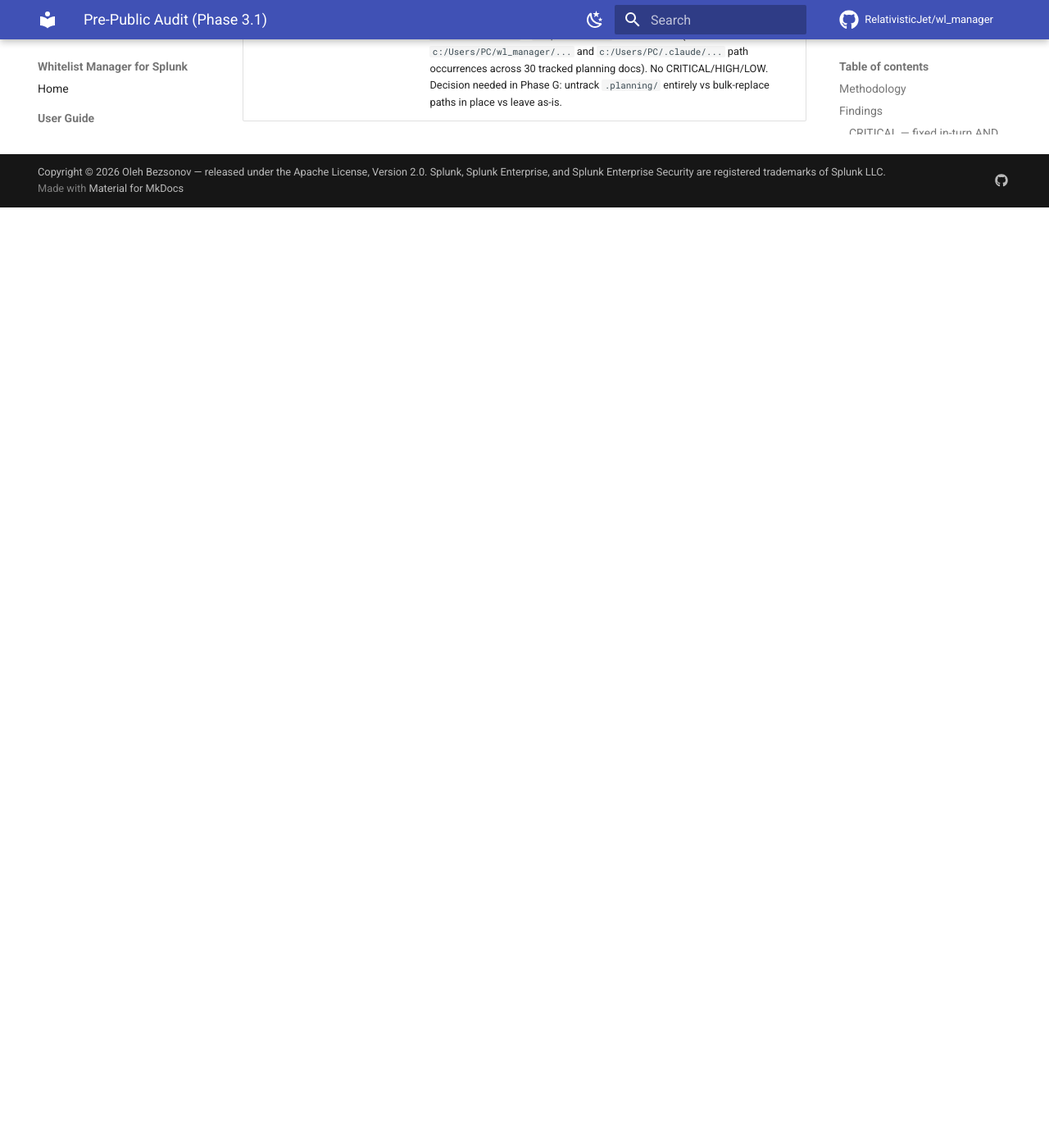
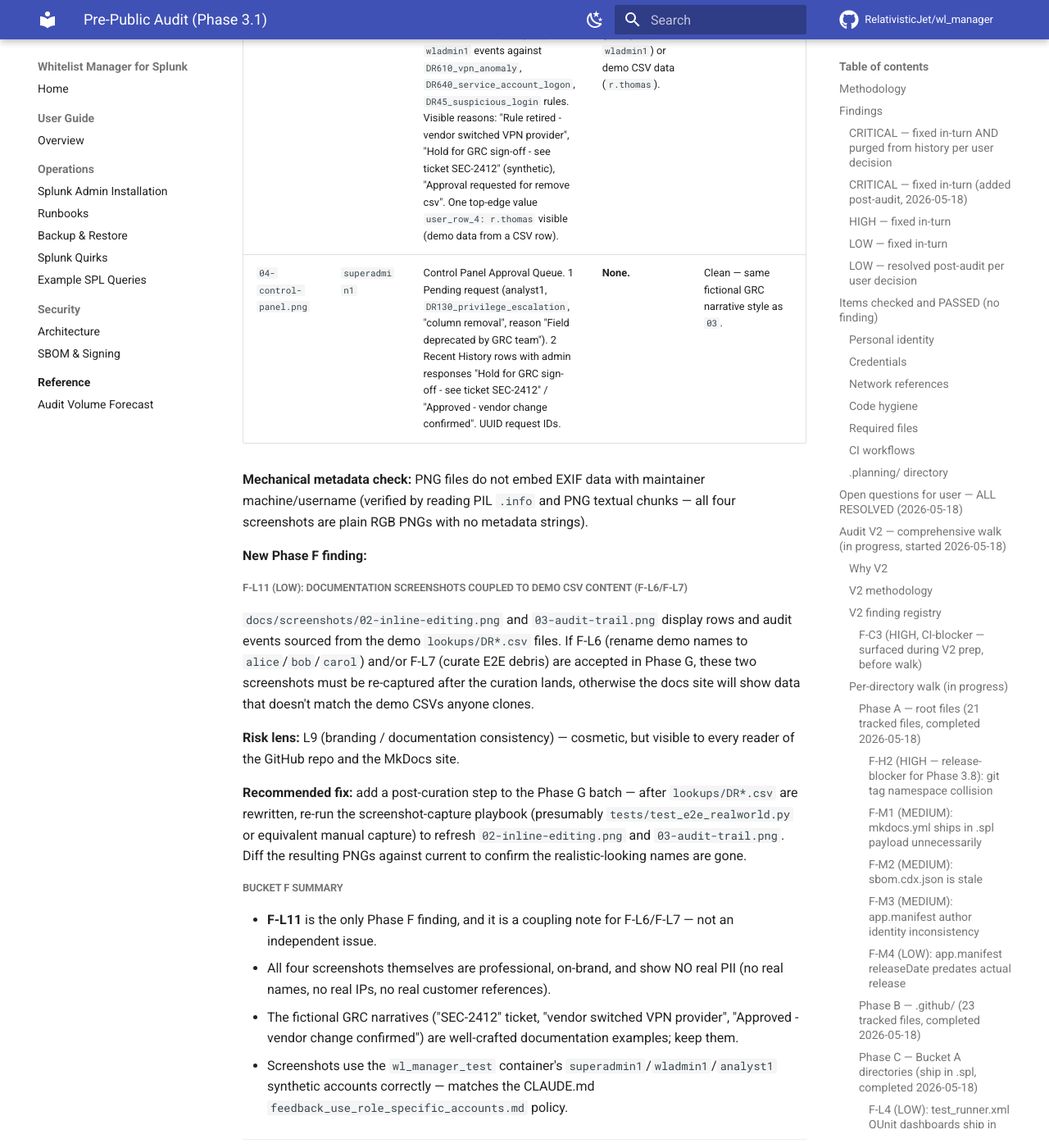
Before and after one commit to RelativisticJet/wl_manager, an MkDocs documentation site: the page built from docs/PRE_PUBLIC_AUDIT.md, in a window 1280 px wide and 1400 px high, scrolled down 25914 px. Shown: the whole window at 82% size. Built offline with MkDocs 1.6.1 and Material for MkDocs 9.7.7, drawn with Linux system fonts in a browser that asks for light colours; comment, search, counter and statistics services are not loaded; before the commit the page ends 26167 px from its top, so only the background shows below that; some of the changed text lies outside the part shown.

Commit message:
docs(release): Audit V2 Phase F (docs/screenshots/) — 1 LOW coupling note
Visual review of all 4 tracked PNGs under docs/screenshots/, all
dated 2026-05-06, captured against the dev container wl_manager_test.

Read each screenshot at full resolution. For 03-audit-trail.png
(1648×3341, the largest), cropped via PIL into top counters band +
mid Activity Log section to read individual event rows clearly.

Findings:

  - 01-main-dashboard.png — empty Whitelist Manager landing, clean.
  - 02-inline-editing.png — DR130_priv_escalation editing view,
    shows demo CSV rows (ahernandez_dev, admin_asmith, etc.). No
    real PII; coupled to F-L6/F-L7 demo-CSV findings.
  - 03-audit-trail.png — Audit Trail dashboard. Activity Log shows
    analyst1 + wladmin1 events against DR610_vpn_anomaly,
    DR640_service_account_logon, DR45_suspicious_login. Reasons
    are synthetic GRC narratives ("Hold for GRC sign-off - see
    ticket SEC-2412", "Rule retired - vendor switched VPN
    provider"). One top-edge demo row value `r.thomas` visible.
    No real PII; coupled to F-L6/F-L7 same as 02.
  - 04-control-panel.png — Approval Queue, 1 pending + 2 history
    rows. All synthetic accounts, fictional GRC narratives, UUID
    request IDs. Clean.

Mechanical EXIF check: PNGs have no metadata strings (verified via
PIL .info and PNG textual chunks) — no maintainer-machine leak.

Single new finding:

  - F-L11 (LOW): Screenshots 02-inline-editing.png and
    03-audit-trail.png display rows from the demo lookups/DR*.csv
    files. If F-L6 (rename realistic-looking names to alice/bob/
    carol) or F-L7 (curate E2E debris) lands in Phase G, these two
    screenshots must be re-captured. Coupling note, not an
    independent issue.

Phase F closes the comprehensive directory walk. Phase G next:
consolidate all V2 findings + propose batch fix authorization.

Updated revision log.

```diff
--- a/docs/PRE_PUBLIC_AUDIT.md
+++ b/docs/PRE_PUBLIC_AUDIT.md
@@ -923,7 +923,46 @@
 - `.claude/qa-failure-modes.md` and `.zap/rules.tsv` are clean — keep tracked as-is.
 - `.gitignore`-respected exclusion of all other dotdirs verified (.audit/, .firecrawl/, .superpowers/, .playwright-mcp/, etc. — no leaked content).
 
-#### Phase F — Visual review of `docs/screenshots/` — pending
+#### Phase F — Visual review of `docs/screenshots/` (completed 2026-05-18)
+
+**Scope walked:** 4 tracked PNG screenshots under `docs/screenshots/`, all dated 2026-05-06, captured against the dev container `wl_manager_test`:
+
+- `01-main-dashboard.png` (41 KB, 1648 × N)
+- `02-inline-editing.png` (187 KB)
+- `03-audit-trail.png` (356 KB, 1648 × 3341 — the largest, captured at full-page scroll)
+- `04-control-panel.png` (101 KB)
+
+Reviewed via direct read (small screenshots) and via PIL crop-then-read on `03-audit-trail.png` (top counters band + Activity Log mid section) to read individual event rows at full resolution.
+
+**Per-screenshot findings:**
+
+| File | User shown | Visible data | PII/leak risk | Notes |
+|---|---|---|---|---|
+| `01-main-dashboard.png` | `superadmin1` | Empty Whitelist Manager landing — no rule selected, no CSV data. | **None.** | Clean documentation shot. |
+| `02-inline-editing.png` | `superadmin1` | `DR130_priv_escalation` editing view. Visible row data: usernames `ahernandez_dev`, `admin_asmith`, `svc_splunk5`, etc.; hosts `APP-SRV07`, `SRV-SCCM07`, etc.; AD groups (`Print Operators`, `Enterprise Admins`, ...); ServiceNow-style ticket IDs (`CHG554867`, ...); fictional GRC comments. | Coupled to F-L6/F-L7. The same realistic-name demo rows from `lookups/DR130_priv_escalation.csv` are visible. | **Coupling note**: if F-L6/F-L7 demo-CSV curation runs, this screenshot must be re-captured to stay consistent. |
+| `03-audit-trail.png` | `superadmin1` | Full Audit Trail dashboard. Counters: 2 Total Changes / 1 Row Added / 1 Row Edited / 1 CSV Deleted. Activity Log shows real test events: `analyst1` and `wladmin1` events against `DR610_vpn_anomaly`, `DR640_service_account_logon`, `DR45_suspicious_login` rules. Visible reasons: "Rule retired - vendor switched VPN provider", "Hold for GRC sign-off - see ticket SEC-2412" (synthetic), "Approval requested for remove csv". One top-edge value `user_row_4: r.thomas` visible (demo data from a CSV row). | **None real.** All names are synthetic role-accounts (`analyst1`, `wladmin1`) or demo CSV data (`r.thomas`). | Coupling to F-L6/F-L7 same as `02`. |
+| `04-control-panel.png` | `superadmin1` | Control Panel Approval Queue. 1 Pending request (analyst1, `DR130_privilege_escalation`, "column removal", reason "Field deprecated by GRC team"). 2 Recent History rows with admin responses "Hold for GRC sign-off - see ticket SEC-2412" / "Approved - vendor change confirmed". UUID request IDs. | **None.** | Clean — same fictional GRC narrative style as `03`. |
+
+**Mechanical metadata check:** PNG files do not embed EXIF data with maintainer machine/username (verified by reading PIL `.info` and PNG textual chunks — all four screenshots are plain RGB PNGs with no metadata strings).
+
+**New Phase F finding:**
+
+##### F-L11 (LOW): Documentation screenshots coupled to demo CSV content (F-L6/F-L7)
+
+`docs/screenshots/02-inline-editing.png` and `03-audit-trail.png` display rows and audit events sourced from the demo `lookups/DR*.csv` files. If F-L6 (rename demo names to `alice`/`bob`/`carol`) and/or F-L7 (curate E2E debris) are accepted in Phase G, these two screenshots must be re-captured after the curation lands, otherwise the docs site will show data that doesn't match the demo CSVs anyone clones.
+
+**Risk lens:** L9 (branding / documentation consistency) — cosmetic, but visible to every reader of the GitHub repo and the MkDocs site.
+
+**Recommended fix:** add a post-curation step to the Phase G batch — after `lookups/DR*.csv` are rewritten, re-run the screenshot-capture playbook (presumably `tests/test_e2e_realworld.py` or equivalent manual capture) to refresh `02-inline-editing.png` and `03-audit-trail.png`. Diff the resulting PNGs against current to confirm the realistic-looking names are gone.
+
+##### Bucket F summary
+
+- **F-L11** is the only Phase F finding, and it is a coupling note for F-L6/F-L7 — not an independent issue.
+- All four screenshots themselves are professional, on-brand, and show NO real PII (no real names, no real IPs, no real customer references).
+- The fictional GRC narratives ("SEC-2412" ticket, "vendor switched VPN provider", "Approved - vendor change confirmed") are well-crafted documentation examples; keep them.
+- Screenshots use the `wl_manager_test` container's `superadmin1`/`wladmin1`/`analyst1` synthetic accounts correctly — matches the CLAUDE.md `feedback_use_role_specific_accounts.md` policy.
+
+
 
 ---
 
@@ -937,3 +976,4 @@
 | 2026-05-18 | claude-opus-4-7 + user | Audit V2 Phase C closed — 78 files inspected across `appserver/`, `bin/`, `default/`, `lookups/`, `metadata/`. Four LOW findings recorded: F-L4 (test_runner.xml dashboards ship), F-L5 (`appserver/static/tests/` QUnit files ship), F-L6 (demo CSVs name-shaped narratives + one real domain `partnercorp.com`), F-L7 (demo CSV E2E debris). No CRITICAL/HIGH/MEDIUM in this bucket. All four queued for Phase G batch fix. |
 | 2026-05-18 | claude-opus-4-7 + user | Audit V2 Phase D closed — ~252 files inspected across `tests/`, `scripts/`, `demo/`, `docs/`, `bench_results/`. One MEDIUM (F-M5: 7 hardcoded `C:/Users/PC/...` paths in `test_e2e_realworld.py` + `test_e2e_manual_browser.py`) and three LOW (F-L8: 6 stale tests/ root PNGs; F-L9: scripts/hooks/README.md maintainer-path example; F-L10: audit-doc drift on `wildleo91@gmail.com` location claim). All four queued for Phase G. |
 | 2026-05-18 | claude-opus-4-7 + user | Audit V2 Phase E closed — 154 files inspected in `.planning/` + `.claude/qa-failure-modes.md` + `.zap/rules.tsv`. One MEDIUM (F-M6: 170 `c:/Users/PC/wl_manager/...` and `c:/Users/PC/.claude/...` path occurrences across 30 tracked planning docs). No CRITICAL/HIGH/LOW. Decision needed in Phase G: untrack `.planning/` entirely vs bulk-replace paths in place vs leave as-is. |
+| 2026-05-18 | claude-opus-4-7 + user | Audit V2 Phase F closed — visual review of all 4 `docs/screenshots/*.png`. Read each at full resolution (PIL crop-then-read for the largest, `03-audit-trail.png` 1648×3341). No real PII in any screenshot — all visible names are synthetic role accounts (`superadmin1`/`wladmin1`/`analyst1`) or demo CSV data; all fictional GRC narratives are well-crafted. One LOW recorded: F-L11 (screenshots `02-inline-editing.png` + `03-audit-trail.png` are coupled to demo CSV content — re-capture if F-L6/F-L7 curation runs). |
```
